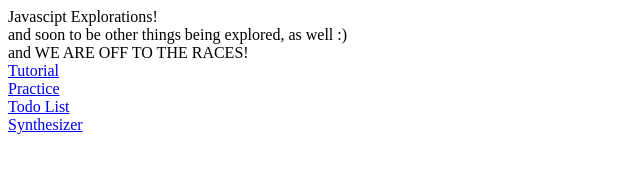
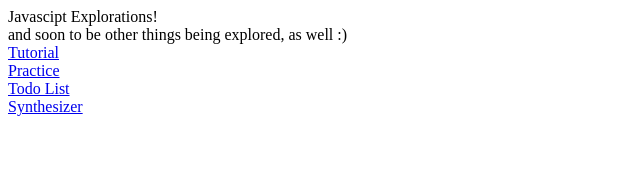
Before and after one commit to wildwildtrees/wildwildtrees.github.io, a plain HTML site: page index.html in a window 1280 px wide. Shown: the whole page, without its empty margins (0-640 px from the left). Drawn offline with Linux system fonts and the light colour scheme.

Commit message:
even more small changes

```diff
--- a/index.html
+++ b/index.html
@@ -5,7 +5,6 @@
     <body>
         <div>Javascipt Explorations!</div>
         <div>  and soon to be other things being explored, as well :)</div>
-        <div>  and WE ARE OFF TO THE RACES!</div>
         <div><a href="tutorial.html">Tutorial</a></div>
         <div><a href="practice.html">Practice</a></div>
         <div><a href="todolist.html">Todo List</a></div>
```
